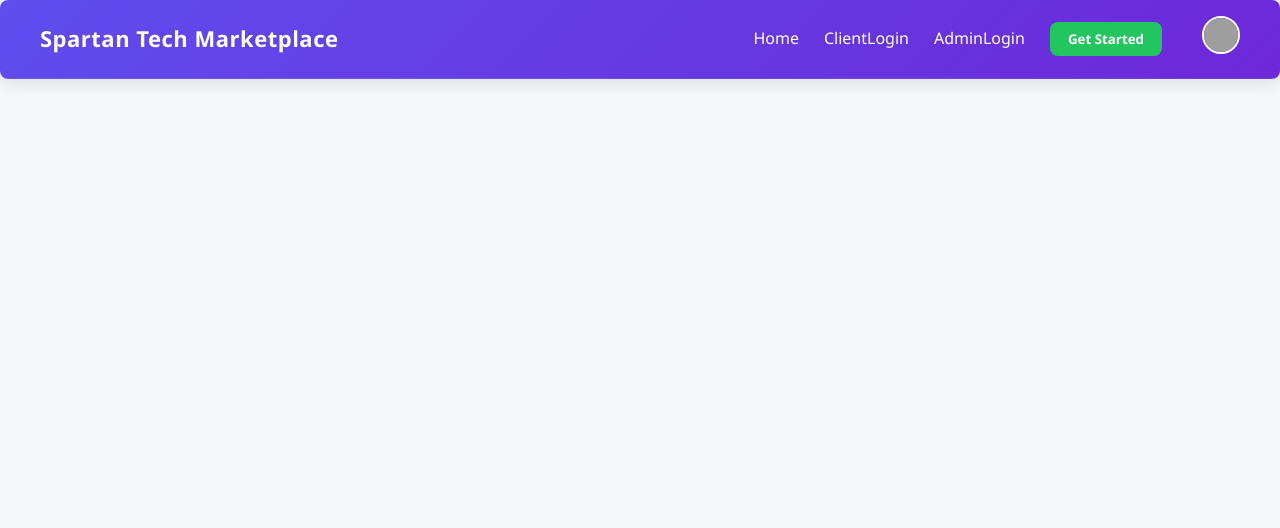
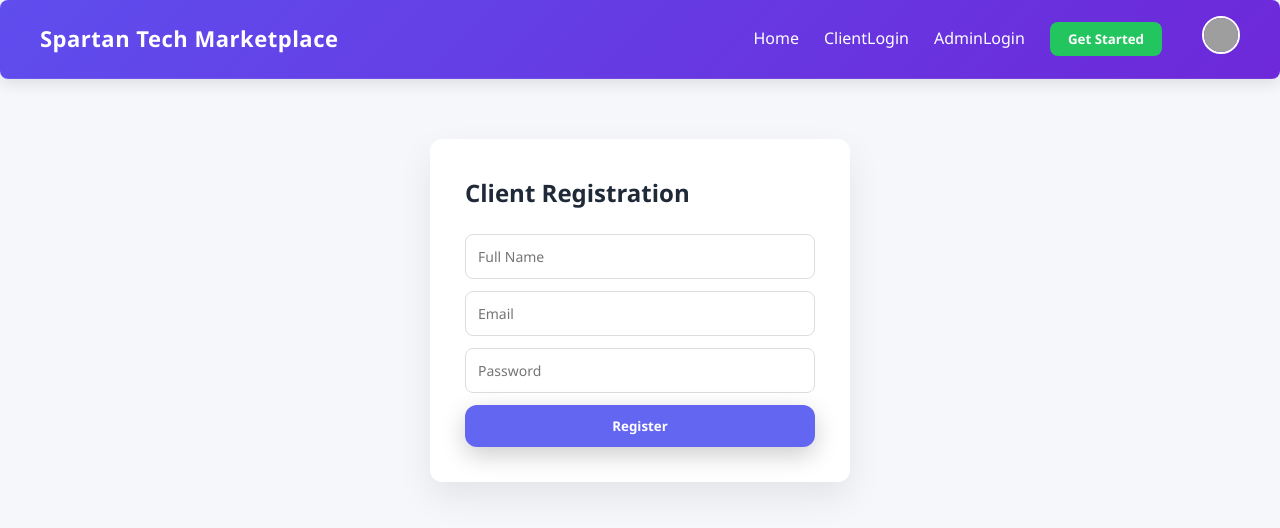
Before and after one commit to himani-13/SmartWork, a React (Vite) app in the folder Frontend/vite-project/: page /ClientRegister in a window 1280 px wide. Shown: the top 528 px of the page. Built offline with nearby package versions, Linux system fonts and the light colour scheme; grey boxes are pictures that could not be loaded.

Commit message:
updated App and Navbar

```diff
--- a/Frontend/vite-project/src/App.jsx
+++ b/Frontend/vite-project/src/App.jsx
@@ -33,6 +33,7 @@ import Applications from "./pages/Applications";
 import ProjectCompleted from "./pages/ProjectCompleted";
 import MyProjects from "./pages/MyProjects";
 import CreateProject from "./pages/CreateProject";
+import ClientRegister from "./pages/ClientRegister";
 
 
 function App() {
@@ -84,6 +85,7 @@ return (
 <Route path="/completed" element={<ProjectCompleted />} />
 <Route path="/projects" element={<MyProjects/>}/>
 <Route path="/create-project" element={<CreateProject/>}/>
+<Route path="/ClientRegister" element={<ClientRegister/>}/>
 </Routes>
 
 </BrowserRouter>
--- a/Frontend/vite-project/src/components/Navbar.jsx
+++ b/Frontend/vite-project/src/components/Navbar.jsx
@@ -15,6 +15,7 @@ Spartan Tech Marketplace
 <div className="nav-links">
 
 <Link to="/">Home</Link>
+
 
 <Link to="/marketplace">ClientLogin</Link>
 
--- /dev/null
+++ b/Frontend/vite-project/src/pages/ClientRegister.jsx
@@ -0,0 +1,67 @@
+import React, { useState } from "react";
+import { useNavigate } from "react-router-dom";
+
+function ClientRegister(){
+
+const navigate = useNavigate()
+
+const [name,setName] = useState("")
+const [email,setEmail] = useState("")
+const [password,setPassword] = useState("")
+
+const handleRegister = ()=>{
+
+if(name === "" || email === "" || password === ""){
+alert("Fill all fields")
+return
+}
+
+const user = {name,email,password}
+
+localStorage.setItem("clientUser",JSON.stringify(user))
+
+alert("Registration Successful")
+
+navigate("/client-login")
+
+}
+
+return(
+
+<div className="form-container">
+
+<h2>Client Registration</h2>
+
+<input
+placeholder="Full Name"
+value={name}
+onChange={(e)=>setName(e.target.value)}
+/>
+
+<input
+placeholder="Email"
+value={email}
+onChange={(e)=>setEmail(e.target.value)}
+/>
+
+<input
+type="password"
+placeholder="Password"
+value={password}
+onChange={(e)=>setPassword(e.target.value)}
+/>
+
+<button
+className="primary-btn"
+onClick={handleRegister}
+>
+Register
+</button>
+
+</div>
+
+)
+
+}
+
+export default ClientRegister
```
Also changed, not shown: Frontend/vite-project/src/pages/ClientRagister.jsx (deleted, +0 -46 lines), Frontend/vite-project/src/pages/ClientDashboard.jsx (line endings or trailing spaces).
